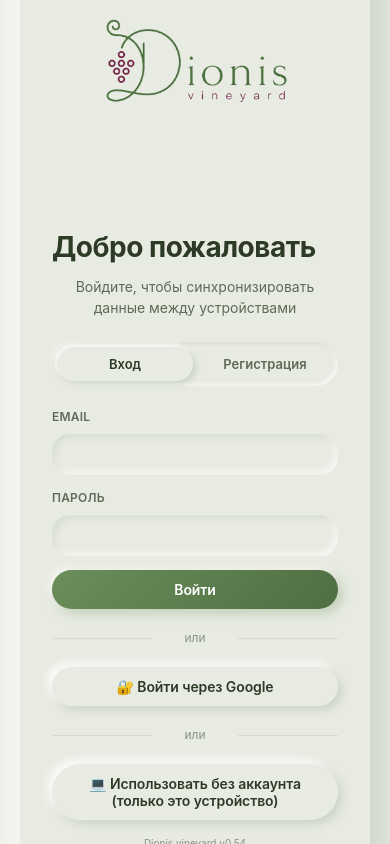
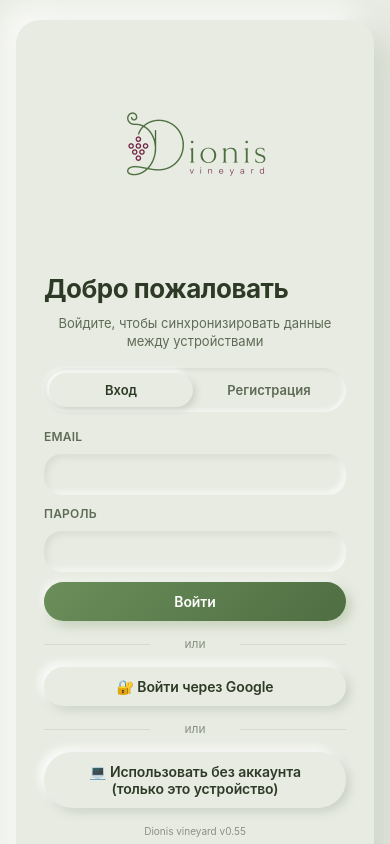
Before and after one commit to warbeet/dionis-vineyard, a plain HTML site: page index.html in a window 390 px wide. Drawn offline with nearby package versions, Linux system fonts and the light colour scheme.

Commit message:
🔖 v0.55: 📱 Адаптивный auth-экран
🐛 Исправлено:
- Скролл если контент не влазит на маленьких экранах (overflow-y: auto)
- Логотип адаптивный: 200px → 160px → 130px по высоте экрана
- align-items: flex-start (контент сверху) + центрирование при min-height: 720px
- Убран лишний inline-padding с auth-screen (центрирование в CSS)
- Карточка не прижимается к краям благодаря margin: auto 0

📱 Адаптивность:
- @media (max-height: 700px): компактные отступы, лого 160px
- @media (max-height: 560px): минимальные отступы, лого 130px
- safe-area-inset для iOS notch

🎨 Улучшения:
- Новый класс .auth-logo вместо inline-style
- Стилизованный скроллбар на auth-экране (6px, цвет border)
- Tabs margin сокращен с 22px до 16px

```diff
--- a/css/auth.css
+++ b/css/auth.css
@@ -1,54 +1,162 @@
 /* ============================================================================
-   AUTH SCREEN
+   AUTH SCREEN — адаптивный с поддержкой скролла на маленьких экранах
    ============================================================================ */
 
 #auth-screen {
-  position: fixed; inset: 0; z-index: 200;
+  position: fixed;
+  inset: 0;
+  z-index: 200;
   background: var(--bg);
   background-image:
     radial-gradient(at 20% 20%, rgba(107, 142, 90, 0.15) 0%, transparent 50%),
     radial-gradient(at 80% 80%, rgba(212, 147, 107, 0.1) 0%, transparent 50%);
-  display: flex; align-items: center; justify-content: center; padding: 20px;
+
+  /* Скролл если контент не влазит */
+  overflow-y: auto;
+  overflow-x: hidden;
+  -webkit-overflow-scrolling: touch;
+
+  /* Центрируем горизонтально, вертикально — flex с min-height */
+  display: flex;
+  align-items: flex-start;          /* начинаем сверху, не центрируем */
+  justify-content: center;
+
+  /* Учёт safe-area на iOS */
+  padding: max(20px, env(safe-area-inset-top)) 16px max(20px, env(safe-area-inset-bottom));
 }
+
 #auth-screen.hidden { display: none !important; }
+
+/* Центрируем по вертикали только если есть свободное место */
+@media (min-height: 720px) {
+  #auth-screen {
+    align-items: center;
+  }
+}
+
 .auth-card {
   background: var(--bg);
   border-radius: var(--radius-lg);
-  padding: 36px 32px;
-  max-width: 420px; width: 100%;
-  box-shadow: 12px 12px 30px var(--shadow-dark), -12px -12px 30px var(--shadow-light);
+  padding: 28px 28px 24px;
+  max-width: 420px;
+  width: 100%;
+  box-shadow:
+    12px 12px 30px var(--shadow-dark),
+    -12px -12px 30px var(--shadow-light);
+
+  /* Не прижимать к краям, дать "дышать" */
+  margin: auto 0;
 }
-.auth-card h2 { font-size: 28px; margin-bottom: 8px; color: var(--text); letter-spacing: -0.5px; }
-.auth-card .sub { color: var(--text-soft); margin-bottom: 24px; font-size: 14px; }
+
+/* Логотип компактный, адаптивный */
+.auth-logo {
+  text-align: center;
+  margin-bottom: 14px;
+}
+.auth-logo img {
+  max-width: 200px;
+  width: 100%;
+  height: auto;
+  display: inline-block;
+}
+
+/* На очень маленьких экранах — ещё компактнее */
+@media (max-height: 700px) {
+  .auth-card { padding: 20px 22px 18px; }
+  .auth-logo { margin-bottom: 8px; }
+  .auth-logo img { max-width: 160px; }
+  .auth-card h2 { font-size: 22px !important; margin-bottom: 4px !important; }
+  .auth-card .sub { margin-bottom: 14px !important; font-size: 13px !important; }
+}
+@media (max-height: 560px) {
+  .auth-logo img { max-width: 130px; }
+  .auth-card { padding: 16px 20px; }
+  .auth-card h2 { font-size: 20px !important; }
+}
+
+.auth-card h2 {
+  font-size: 26px;
+  margin-bottom: 6px;
+  color: var(--text);
+  letter-spacing: -0.5px;
+  text-align: center;
+}
+.auth-card .sub {
+  color: var(--text-soft);
+  margin-bottom: 18px;
+  font-size: 13px;
+  text-align: center;
+  line-height: 1.4;
+}
+
 .auth-tabs {
-  display: flex; gap: 4px;
+  display: flex;
+  gap: 4px;
   background: var(--bg);
   padding: 5px;
   border-radius: var(--radius-pill);
-  margin-bottom: 22px;
-  box-shadow: inset 2px 2px 4px var(--shadow-inset-dark), inset -2px -2px 4px var(--shadow-inset-light);
+  margin-bottom: 16px;
+  box-shadow:
+    inset 2px 2px 4px var(--shadow-inset-dark),
+    inset -2px -2px 4px var(--shadow-inset-light);
 }
 .auth-tabs button {
-  flex: 1; padding: 9px; border: none;
-  background: transparent; border-radius: var(--radius-pill);
-  cursor: pointer; font-size: 13px;
+  flex: 1;
+  padding: 9px;
+  border: none;
+  background: transparent;
+  border-radius: var(--radius-pill);
+  cursor: pointer;
+  font-size: 13px;
   color: var(--text-soft);
-  font-family: inherit; font-weight: 600;
+  font-family: inherit;
+  font-weight: 600;
   transition: all 0.2s;
 }
 .auth-tabs button.active {
   background: var(--bg);
   color: var(--text);
-  box-shadow: 3px 3px 6px var(--shadow-dark), -3px -3px 6px var(--shadow-light);
+  box-shadow:
+    3px 3px 6px var(--shadow-dark),
+    -3px -3px 6px var(--shadow-light);
 }
+
+.auth-form .form-row { margin-bottom: 10px; }
+
 .auth-divider {
-  text-align: center; margin: 20px 0;
-  color: var(--text-muted); font-size: 12px;
+  text-align: center;
+  margin: 14px 0;
+  color: var(--text-muted);
+  font-size: 12px;
   position: relative;
 }
-.auth-divider::before, .auth-divider::after {
-  content: ''; position: absolute; top: 50%;
-  width: 35%; height: 1px; background: var(--border);
+.auth-divider::before,
+.auth-divider::after {
+  content: '';
+  position: absolute;
+  top: 50%;
+  width: 35%;
+  height: 1px;
+  background: var(--border);
 }
 .auth-divider::before { left: 0; }
 .auth-divider::after { right: 0; }
+
+/* Кнопки на auth-экране — чуть компактнее */
+#auth-screen .btn.full { padding: 11px 18px; }
+
+/* Иконка скролла-подсказка снизу (если скролл нужен) */
+#auth-screen::after {
+  content: '';
+  display: block;
+  height: 8px;
+  flex-shrink: 0;
+}
+
+/* Скроллбар стилизованный */
+#auth-screen::-webkit-scrollbar { width: 6px; }
+#auth-screen::-webkit-scrollbar-thumb {
+  background: var(--border);
+  border-radius: 3px;
+}
+#auth-screen::-webkit-scrollbar-track { background: transparent; }
--- a/index.html
+++ b/index.html
@@ -51,10 +51,10 @@
 </svg>
 
 <!-- ============ AUTH SCREEN ============ -->
-<div id="auth-screen" style="position:fixed;inset:0;z-index:9999;background:#e8ebe2;display:flex;align-items:center;justify-content:center;padding:20px;">
+<div id="auth-screen" style="position:fixed;inset:0;z-index:9999;background:#e8ebe2;">
   <div class="auth-card">
-    <div style="text-align:center; margin-bottom:24px;">
-      <img src="assets/logo-full-transparent.png" alt="Dionis vineyard" style="max-width:260px; height:auto;"/>
+    <div class="auth-logo">
+      <img src="assets/logo-full-transparent.png" alt="Dionis vineyard"/>
     </div>
     <h2 style="text-align:center;">Добро пожаловать</h2>
     <p class="sub" style="text-align:center;">Войдите, чтобы синхронизировать данные между устройствами</p>
@@ -84,7 +84,7 @@
     <button class="btn secondary full" onclick="useLocalMode()">💻 Использовать без аккаунта (только это устройство)</button>
 
     <p style="font-size:11px; color:var(--text-muted); margin-top:16px; text-align:center;">
-      <span style="display:block; color:var(--text-muted); font-size:10px; margin-bottom:8px;">Dionis vineyard v<span class="auth-version">0.54</span></span>⚠️ Сначала настройте Firebase в Настройках (после первого входа). Без него используется локальный режим.
+      <span style="display:block; color:var(--text-muted); font-size:10px; margin-bottom:8px;">Dionis vineyard v<span class="auth-version">0.55</span></span>⚠️ Сначала настройте Firebase в Настройках (после первого входа). Без него используется локальный режим.
     </p>
   </div>
 </div>
@@ -99,7 +99,7 @@
           <img src="assets/logo-mark-header.png" alt="Dionis" class="logo-mark"/>
           <span class="brand-text">
             <span class="brand-name">Dionis</span>
-            <span class="brand-sub">vineyard <span id="version-badge" class="version-badge">v0.54</span></span>
+            <span class="brand-sub">vineyard <span id="version-badge" class="version-badge">v0.55</span></span>
           </span>
         </h1>
         <div class="user-area">
--- a/js/data.js
+++ b/js/data.js
@@ -5,8 +5,8 @@
 // ============================================================================
 // VERSION — Текущая версия приложения (обновляется при каждом релизе)
 // ============================================================================
-const APP_VERSION = '0.54';
-const APP_VERSION_DATE = '2026-06-19';
+const APP_VERSION = '0.55';
+const APP_VERSION_DATE = '2026-06-20';
 const APP_CODENAME = 'Modular';
 
 // ===========================================================================
--- a/sw.js
+++ b/sw.js
@@ -1,6 +1,6 @@
 // Service Worker для PWA «Dionis vineyard» v2 (модульная архитектура)
-const CACHE_NAME = 'dionis-v0.54';
-const RUNTIME_CACHE = 'dionis-runtime-v0.54';
+const CACHE_NAME = 'dionis-v0.55';
+const RUNTIME_CACHE = 'dionis-runtime-v0.55';
 
 // Предзагрузка ключевых ресурсов
 const PRECACHE_URLS = [
```
Also changed, not shown: version.json (+16 -2 lines), manifest.json.
